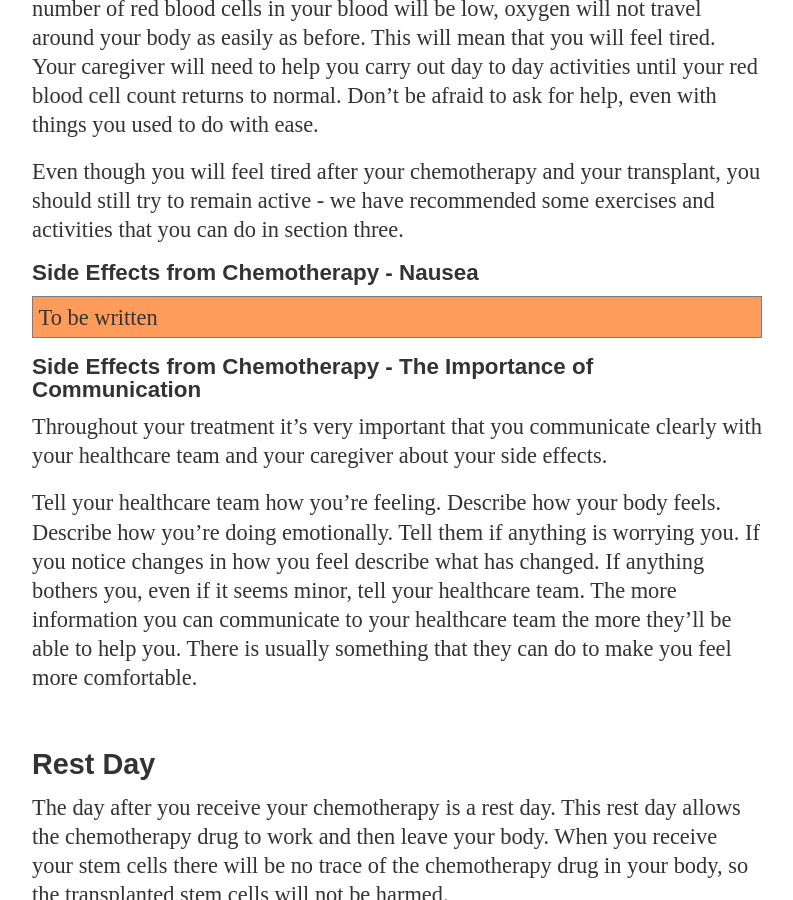
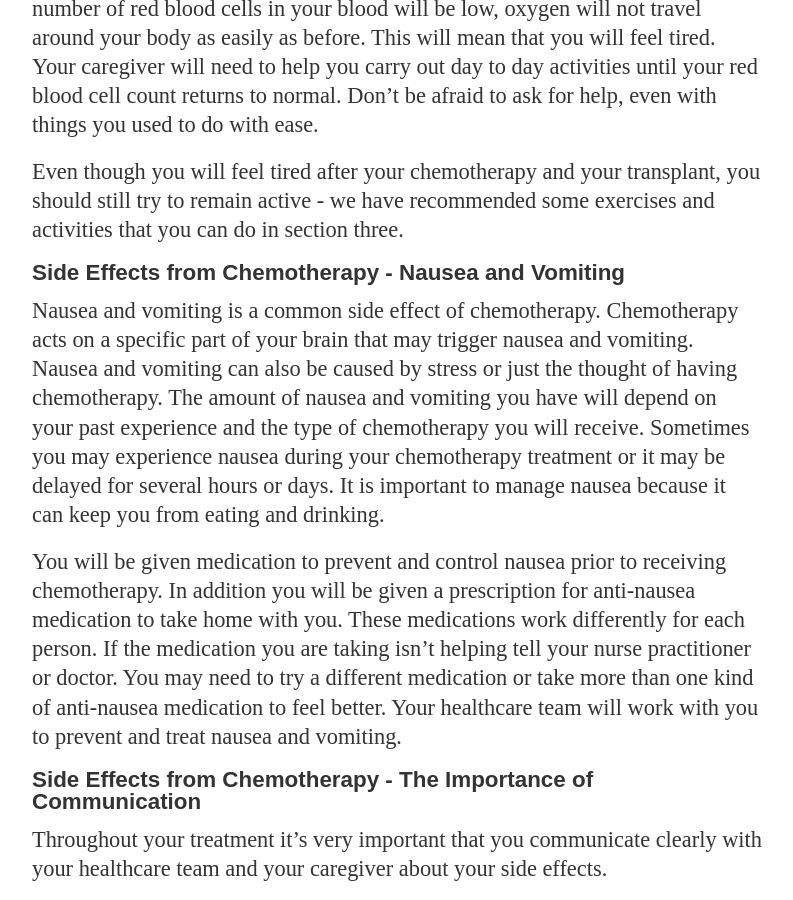
Before and after one commit to mskccpatiented/contentaudit, a Jekyll site: the page built from _posts/2012-11-19-auto-bmt-outpatient-guide-hybrid.md, in a window 1280 px wide and 900 px high, scrolled down 36594 px. Shown: the whole window, without its empty margins (128-921 px from the left). Built offline with Jekyll 4.4.1, drawn with Linux system fonts in a browser that asks for light colours; Markdown is read by kramdown in place of the engine named in the settings; some of the changed text lies outside the part shown.

Commit message:
deploying BMT patient ed

```diff
--- a/_posts/2012-11-19-auto-bmt-outpatient-guide-hybrid.md
+++ b/_posts/2012-11-19-auto-bmt-outpatient-guide-hybrid.md
@@ -27,7 +27,7 @@ The information in this guide will help you prepare for your transplant; you'll
 We will also recommend further reading on useful topics like sexual activity, diet and exercise.
 
 ### How To Use This Guide
-You should read this guide completely at least once including any additional resources included at the back of the guide -  then refer to the guide as your treatment progresses.
+You should read this guide completely at least once including any additional resources included at the back of the guide - then refer to the guide as your treatment progresses.
 
 As you read through the guide make a note of any questions that come to mind. A member of your healthcare team will answer your questions when you see them next.
 
@@ -283,13 +283,13 @@ Your doctor and nurse will explain any other tests that you may need.
 Animals can carry diseases and may present risks to you while your immune system is compromised. Although most people consider their pets a part of the family, there are a few precautions that need to be observed:
 
 * During your transplant period (chemotherapy through count recovery) you should minimize direct contact with animals.
-* Do not allow your pets to sleep with you.  Don’t allow your pets to lick you in the face.
+* Do not allow your pets to sleep with you. Don’t allow your pets to lick you in the face.
 * Protect yourself from bites or scratches.
 * Be sure that your pet is up-to-date with immunizations and any booster shots.
 * Have your veterinarian check your pet’s stool yearly for parasites.
-* Have your pet treated for fleas.  If your pet walks through wooded areas have it screened for ticks.
-* Do not clean cat litter boxes or clean up after your dog in the street.  Have someone else do these things for you.
-* Avoid contact with birds, lizards, snakes, turtles, iguanas, exotic pets, hamsters or other rodents while you recover.  Contact with birds or reptiles waste may expose you to certain infectious agents.
+* Have your pet treated for fleas. If your pet walks through wooded areas have it screened for ticks.
+* Do not clean cat litter boxes or clean up after your dog in the street. Have someone else do these things for you.
+* Avoid contact with birds, lizards, snakes, turtles, iguanas, exotic pets, hamsters or other rodents while you recover. Contact with birds or reptiles waste may expose you to certain infectious agents.
 
 After you have recovered from your transplant you will be provided additional instructions regarding pet care in the "Returning Home After Your Autologous Transplant" guide.
 
@@ -657,16 +657,16 @@ As your stem cells take hold and start to make new blood cells the number of neu
 More in-depth guides to living with neutropenia and low platelet levels are included later in this guide under Phase 3: After Your Transplant.
 
 #### Side Effects from Chemotherapy - Diarrhea
-Diarrhea is frequent, loose, watery bowel movements.  Diarrhea can also cause stomach cramps, gas, and pain in the stomach or rectal area.  Diarrhea can be caused by cancer treatments, medications, infection, stress or other medical conditions.  If you are having diarrhea you may become dehydrated due to loss of fluids and electrolytes.  If your diarrhea continues for more than 24 hours call your doctor or nurse practitioner.  Medications are available to treat diarrhea – do not take any over the counter medication until evaluated by your nurse practitioner or doctor.
+Diarrhea is frequent, loose, watery bowel movements. Diarrhea can also cause stomach cramps, gas, and pain in the stomach or rectal area. Diarrhea can be caused by cancer treatments, medications, infection, stress or other medical conditions. If you are having diarrhea you may become dehydrated due to loss of fluids and electrolytes. If your diarrhea continues for more than 24 hours call your doctor or nurse practitioner. Medications are available to treat diarrhea – do not take any over the counter medication until evaluated by your nurse practitioner or doctor.
 
 #### Side Effects from Chemotherapy - Constipation
-Constipation is the passage of dry, hard stool that occurs when materials move too slowly through the large intestine.  The normal length of time between bowel movements varies for each person.  If you are having fewer bowel movements than what is normal for you or if you haven’t moved your bowels for more than two days you are constipated. There are many causes of constipation  -- some causes include not drinking enough fluids or eating enough fiber, a decrease in your activity – not moving around or walking enough and side effects of certain medications and chemotherapy drugs. Medications are available to treat constipation.  Talk with your nurse practitioner or doctor if you haven’t had a bowel movement for 2 days.
+Constipation is the passage of dry, hard stool that occurs when materials move too slowly through the large intestine. The normal length of time between bowel movements varies for each person. If you are having fewer bowel movements than what is normal for you or if you haven’t moved your bowels for more than two days you are constipated. There are many causes of constipation -- some causes include not drinking enough fluids or eating enough fiber, a decrease in your activity – not moving around or walking enough and side effects of certain medications and chemotherapy drugs. Medications are available to treat constipation. Talk with your nurse practitioner or doctor if you haven’t had a bowel movement for 2 days.
 
 #### Side Effects from Chemotherapy - Mouth Sores
-Some chemotherapy drugs affect the rapidly dividing cells that line the mouth and digestive tract.  This is known as mucositis.  Mucositis can cause redness, swelling, tenderness and sores on the lining of your mouth, tongue and lips.  You also may experience some mouth and throat discomfort that may make it difficult to eat or swallow.
+Some chemotherapy drugs affect the rapidly dividing cells that line the mouth and digestive tract. This is known as mucositis. Mucositis can cause redness, swelling, tenderness and sores on the lining of your mouth, tongue and lips. You also may experience some mouth and throat discomfort that may make it difficult to eat or swallow.
 
 #### Side Effects from Chemotherapy - Skin Changes
-Skin changes are common after transplant due to the effects of cancer treatment.  Skin changes include increased dryness, flaking, discoloration and darkening.  Your skin will be very sensitive to sun exposure and may sunburn very easily. Avoid bright sunlight and when outdoors wear sun block (SPF 30), protective clothing such as long-sleeved shirts, long pants and a hat.
+Skin changes are common after transplant due to the effects of cancer treatment. Skin changes include increased dryness, flaking, discoloration and darkening. Your skin will be very sensitive to sun exposure and may sunburn very easily. Avoid bright sunlight and when outdoors wear sun block (SPF 30), protective clothing such as long-sleeved shirts, long pants and a hat.
 
 #### Side Effects from Chemotherapy - Hair Loss
 The chemotherapy that kills your rapidly-dividing cancer cells also kills the rapidly-dividing cells that produce your hair. Most patients will lose their hair during their transplant.
@@ -682,8 +682,10 @@ Red blood cells are the cells that transport oxygen around your body. Because th
 
 Even though you will feel tired after your chemotherapy and your transplant, you should still try to remain active - we have recommended some exercises and activities that you can do in section three.
 
-#### Side Effects from Chemotherapy - Nausea
-<p class="outstanding">To be written</p>
+#### Side Effects from Chemotherapy - Nausea and Vomiting
+Nausea and vomiting is a common side effect of chemotherapy. Chemotherapy acts on a specific part of your brain that may trigger nausea and vomiting. Nausea and vomiting can also be caused by stress or just the thought of having chemotherapy. The amount of nausea and vomiting you have will depend on your past experience and the type of chemotherapy you will receive. Sometimes you may experience nausea during your chemotherapy treatment or it may be delayed for several hours or days. It is important to manage nausea because it can keep you from eating and drinking.
+
+You will be given medication to prevent and control nausea prior to receiving chemotherapy. In addition you will be given a prescription for anti-nausea medication to take home with you. These medications work differently for each person. If the medication you are taking isn’t helping tell your nurse practitioner or doctor. You may need to try a different medication or take more than one kind of anti-nausea medication to feel better. Your healthcare team will work with you to prevent and treat nausea and vomiting.
 
 #### Side Effects from Chemotherapy - The Importance of Communication
 Throughout your treatment it's very important that you communicate clearly with your healthcare team and your caregiver about your side effects.
@@ -898,6 +900,16 @@ You'll continue to make daily visits to the clinic until your healthcare team de
 
 If at any time you need more care than can be provided to you in the outpatient clinic you will be admitted to the inpatient BMT unit.
 
+#### Visitor Information
+<p class="outstanding">Reword this.</p>
+This information should be reviewed by your caregiver and any other visitors who are planning to come and see you during your transplant.
+
+* No visitors are allowed who have any signs of a cold, flu or who have been exposed to any contagious illness. If you have any questions about who can visit please speak with a nurse, NP or physician.
+* Hand washing for 15-20 seconds is required before each visitor enters a patient’s room. Hand washing or use of a hand sanitizer (Purell&reg;) must be repeated each time the room is entered. There may be a need for additional precautions at other times – if needed there will be a sign on the patient’s door with instructions.
+* Visitors and caregivers must use the visitor’s restroom in the hallway. This is for the protection of the patient and to minimize bacterial spread in the room.
+* No fresh cut flowers or live plants are allowed in the patient’s room.
+* Children under the age of 12 are not allowed to visit or stay with you during your transplant period.
+
 ### Living with Neutropenia
 As you know, your chemotherapy will kill not only the cancerous cells in your body, but also healthy stem cells that make the different types of cells in your blood. This is why you received a transplant.
 
@@ -1037,7 +1049,9 @@ Call your doctor immediately if you:
 ### Living with a Low Red Blood Cell Count (Anemia)
 Red blood cells carry oxygen to the tissues. We breathe in oxygen from the air and breathe out carbon dioxide. Hemoglobin in red blood cells carries oxygen from the lungs to the tissues in all parts of the body. It then carries carbon dioxide from the tissues back to the lungs.
 
-Your chemotherapy will cause you to have a very low red blood cell count, a condition known as anemia. Some of the side effects of anemia are:
+Your chemotherapy will cause you to have a very low red blood cell count, a condition known as anemia. When your red blood cell count is low your body cannot carry oxygen as well. Anemia can make you feel tired and weak. You may also feel dizzy or lightheaded when changing positions quickly lying to standing.
+
+Some of the side effects of anemia include:
 
 * Increased tiredness
 * Generalized weakness
@@ -1111,7 +1125,7 @@ Yes, blood transfusions have some risks. These risks include the very slight cha
 #### Can anything bad happen during or after the transfusion?
 Transfusions sometimes cause reactions. The most common symptoms are fever, chills, and hives. These can be treated with a variety of medicines. Transfusion reactions are rarely life threatening. Nursing staff constantly check all patients while a blood transfusion is taking place.
 
-### Is there anything to worry about after a transfusion?
+#### Is there anything to worry about after a transfusion?
 Allergic reactions can sometimes occur. Symptoms are listed below. They can occur up to 48 hours after the transfusion. Call your doctor immediately if you have:
 
 * Fever (100.4 F or 38 C or higher) or chills.
@@ -1123,6 +1137,13 @@ Allergic reactions can sometimes occur. Symptoms are listed below. They can occu
 * Weakness or fainting.
 * Blood in the urine.
 * Chest pain (If you have chest pain, call your local emergency number immediately.).
+
+### Exercise
+Exercise is an important part of the recovery process during and following stem cell transplantation. Benefits of exercise include preventing loss of endurance, muscle strength and bone density. Exercise can also prevent respiratory and circulatory problems and improve your ability to be as independent as possible.
+
+While in the outpatient transplant program you will be walking to and from the hospital daily which will help to maintain your conditioning. During the hours you are in clinic you are encouraged to walk in the hallways (wearing a mask and gloves) two to three times daily. While you are staying locally in the hotel you are encouraged to walk outside weather permitting.
+
+If you have special needs you will be seen by a physical therapist for an evaluation.
 
 ### Other Things to Consider in Phase 3
 <p class="outstanding">Probably a lot of things I am forgetting, or haven't had time to include. Please suggest content and I'll find/write it.</p>
```
Also changed, not shown: 1 other file.
